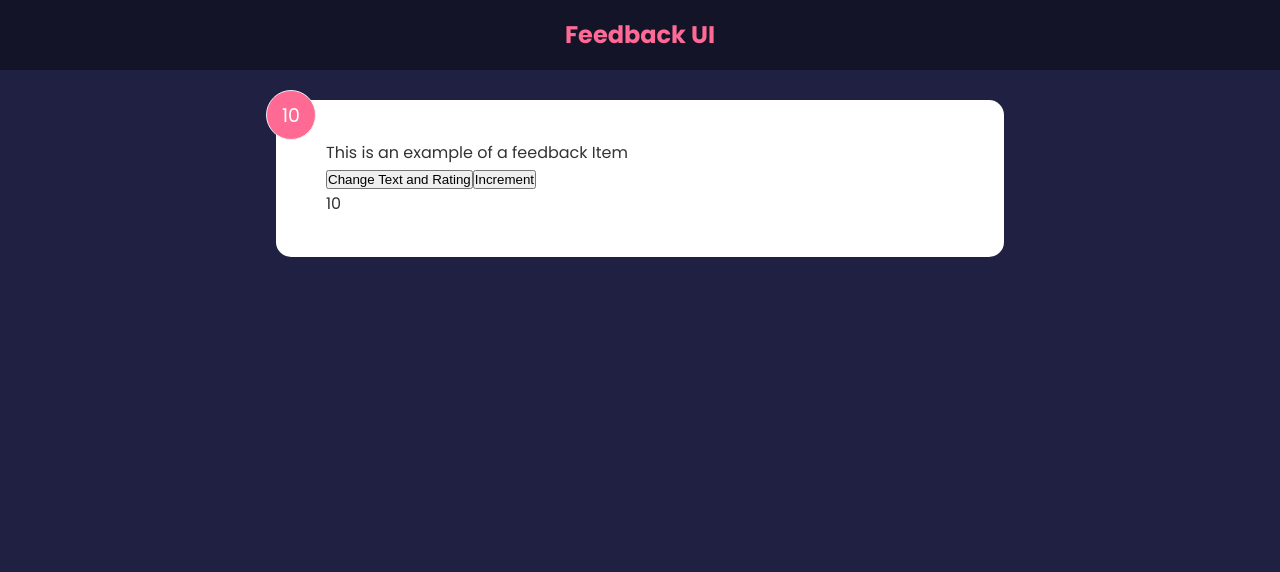
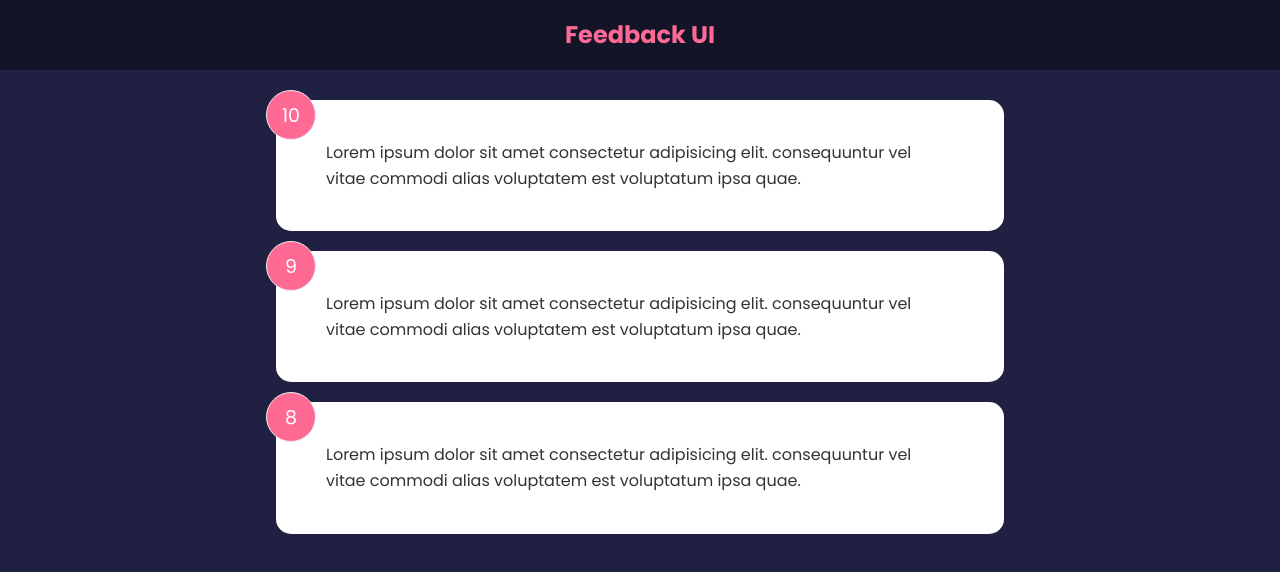
Before and after one commit to techstackmedia/react-front-to-back, a React (Create React App) app: page / in a window 1280 px wide. Shown: the top 572 px of the page. Built offline with nearby package versions, Linux system fonts and the light colour scheme.

Commit message:
managing global state
Co-authored-by: Bello Osagie <osagienoah04@gmail.com>

```diff
--- a/src/App.js
+++ b/src/App.js
@@ -1,12 +1,16 @@
-import FeedbackItem from './components/FeedbackItem'
+import { useState } from 'react'
 import Header from './components/Header'
+import FeedbackData from './data/FeedbackData'
+import FeedbackList from './components/FeedbackList'
 
 const App = () => {
+  const [feedback, setFeedback] = useState(FeedbackData);
+
   return (
     <>
       <Header />
       <div className='container'>
-        <FeedbackItem />
+        <FeedbackList feedback={feedback} />
       </div>
     </>
   )
--- a/src/components/FeedbackItem.jsx
+++ b/src/components/FeedbackItem.jsx
@@ -1,33 +1,8 @@
-import { useState } from 'react';
-
-const FeedbackItem = () => {
-  const [rating, setRating] = useState(10);
-  const [text, setText] = useState('This is an example of a feedback Item');
-  const [increment, setIncrement] = useState(10);
-
-  const handleClick = () => {
-    // rating = 7 or text = 'This text is updated' will not work because state in React is immutable.
-    // That is it can't be directly changed, it has to be reset
-    setRating(7);
-    setText('This text is updated');
-  };
-
-  const handleClickIncrement = () => {
-    // if you need access to the previous state for example in the case of incrementing values
-    setIncrement((prevState) => {
-      return prevState + 1;
-    });
-  };
-
+const FeedbackItem = ({ item: { rating, text } }) => {
   return (
     <div className='card'>
-      {/* <div className="num-display">10</div>
-      <div className="text-display">This is an example of a feedback Item</div> */}
       <div className='num-display'>{rating}</div>
       <div className='text-display'>{text}</div>
-      <button onClick={handleClick}>Change Text and Rating</button>
-      <button onClick={handleClickIncrement}>Increment</button>
-      <div className='text-display'>{increment}</div>
     </div>
   );
 };
--- /dev/null
+++ b/src/components/FeedbackList.jsx
@@ -0,0 +1,20 @@
+import FeedbackItem from './FeedbackItem';
+
+const FeedbackList = ({ feedback }) => {
+  // console.log(feedback)
+
+  if (!feedback || feedback.length === 0) {
+    return <p>No Feedback Yet</p>;
+  }
+
+  return (
+    <div className='feedback-list'>
+      {feedback.map((feedbackItem) => {
+        // return <div key={feedbackItem.id}>{feedbackItem.rating}</div>
+        return <FeedbackItem item={feedbackItem} key={feedbackItem.id} />;
+      })}
+    </div>
+  );
+};
+
+export default FeedbackList;
--- a/src/components/Header.jsx
+++ b/src/components/Header.jsx
@@ -1,14 +1,14 @@
-import PropTypes from 'prop-types'
+import PropTypes from 'prop-types';
 
-const Header = ({text, bgColor, textColor}) => {
+const Header = ({ text, bgColor, textColor }) => {
   const headerStyles = {
     backgroundColor: bgColor,
     color: textColor,
-  }
+  };
 
   return (
     <header style={headerStyles}>
-      <div className="container">
+      <div className='container'>
         <h2>{text}</h2>
       </div>
     </header>
@@ -18,13 +18,13 @@ const Header = ({text, bgColor, textColor}) => {
 Header.defaultProps = {
   text: 'Feedback UI',
   bgColor: 'rgba(0, 0, 0, 0.4)',
-  textColor: '#ff6a95'
-}
+  textColor: '#ff6a95',
+};
 
 Header.propTypes = {
   text: PropTypes.string,
   bgColor: PropTypes.string,
-  textColor: PropTypes.string
-}
+  textColor: PropTypes.string,
+};
 
 export default Header;
--- a/src/data/FeedbackData.js
+++ b/src/data/FeedbackData.js
@@ -0,0 +1,19 @@
+const FeedbackData = [
+    {
+        id: 1,
+        rating: 10,
+        text: 'Lorem ipsum dolor sit amet consectetur adipisicing elit. consequuntur vel vitae commodi alias voluptatem est voluptatum ipsa quae.',
+    },
+    {
+        id: 2,
+        rating: 9,
+        text: 'Lorem ipsum dolor sit amet consectetur adipisicing elit. consequuntur vel vitae commodi alias voluptatem est voluptatum ipsa quae.',
+    },
+    {
+        id: 3,
+        rating: 8,
+        text: 'Lorem ipsum dolor sit amet consectetur adipisicing elit. consequuntur vel vitae commodi alias voluptatem est voluptatum ipsa quae.',
+    },
+]
+
+export default FeedbackData
```
Also changed, not shown: 1 other file (tests, documents, lock files or other folders).
